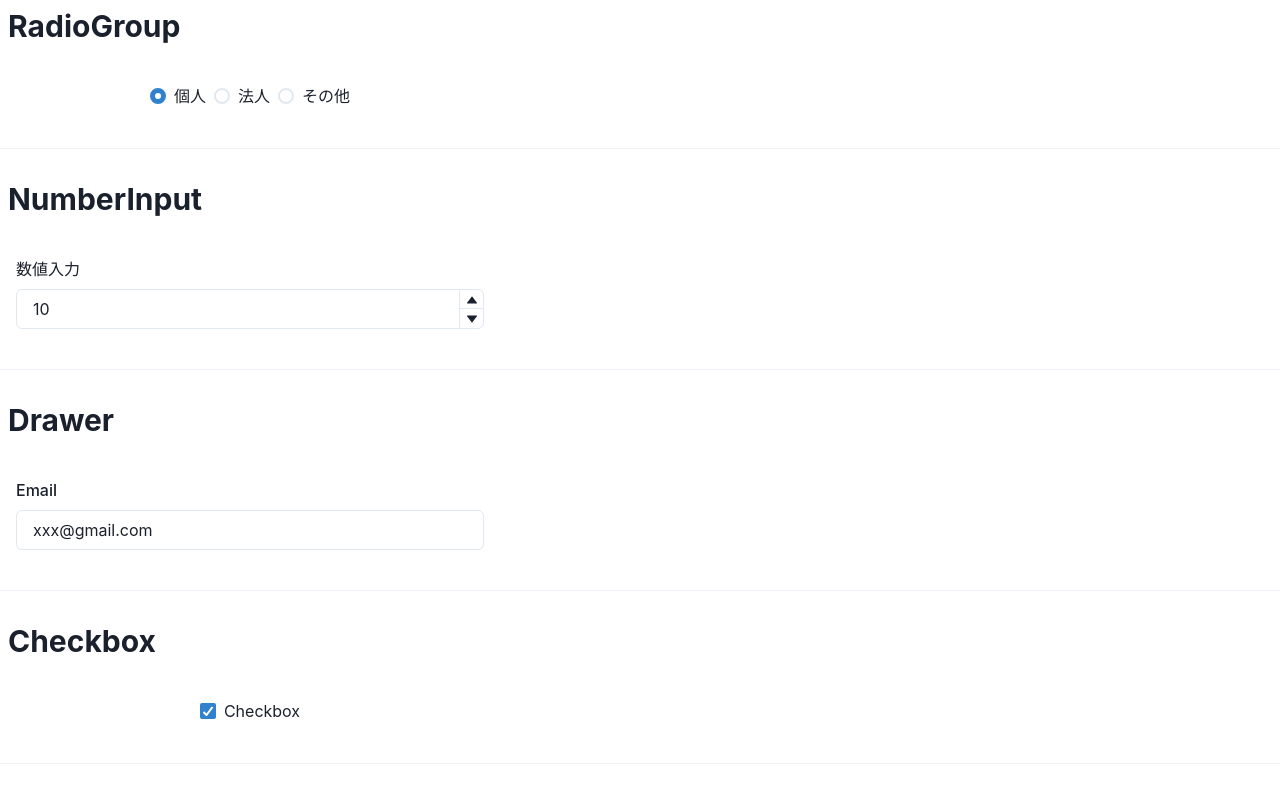
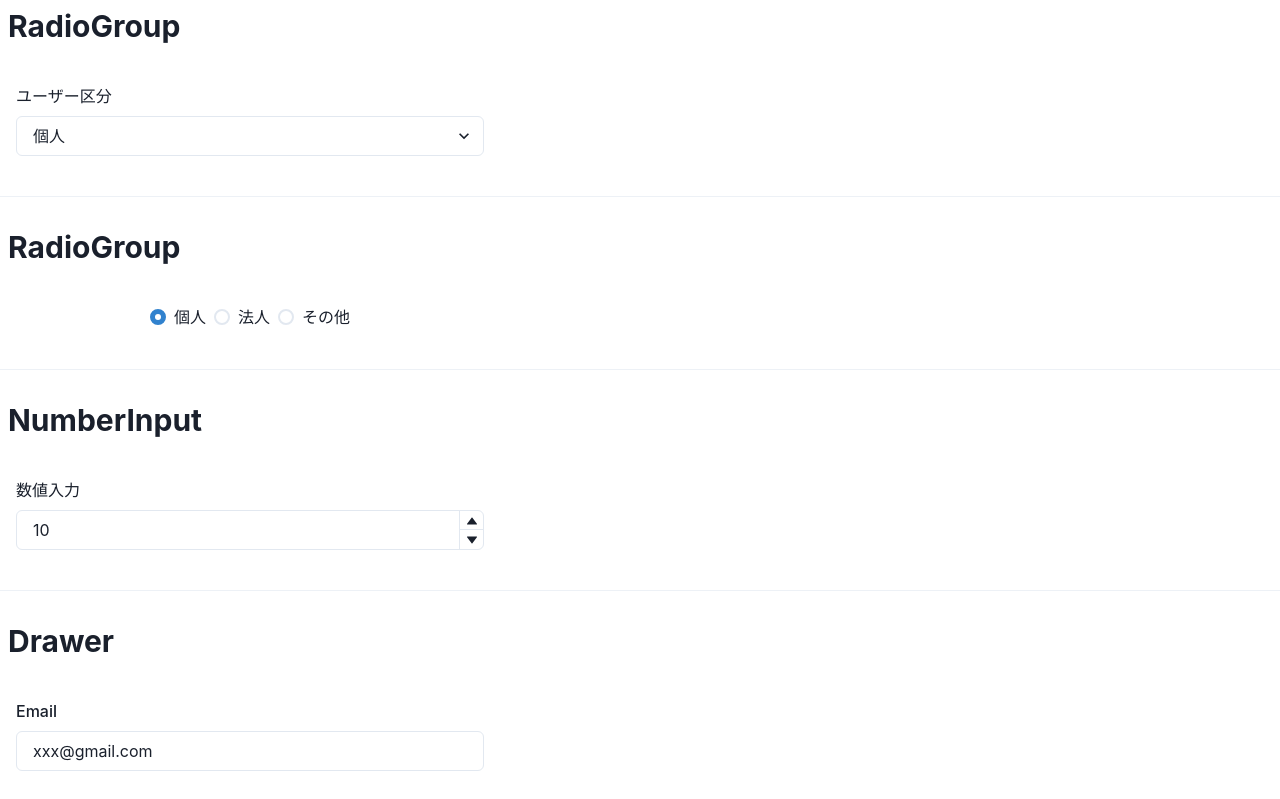
Before and after one commit to nkgrnkgr/testing-library-and-a11y, a React (Vite) app: page / in a window 1280 px wide. Shown: the top 799 px of the page. Built offline with nearby package versions, Linux system fonts and the light colour scheme.

Commit message:
Selectを追加

```diff
--- /dev/null
+++ b/src/components/SelectDisplay/index.tsx
@@ -0,0 +1,33 @@
+import { Center, FormControl, FormLabel, Select } from "@chakra-ui/react";
+import { useState } from "react";
+import { Title } from "../Title";
+
+function Component() {
+  const [value, setValue] = useState("individual");
+  return (
+    <FormControl>
+      <FormLabel>ユーザー区分</FormLabel>
+      <Select
+        placeholder="Select option"
+        defaultValue={value}
+        value={value}
+        onChange={(e) => setValue(e.target.value)}
+      >
+        <option value="individual">個人</option>
+        <option value="corporation">法人</option>
+        <option value="etc">その他</option>
+      </Select>
+    </FormControl>
+  );
+}
+
+export function SelectDisplay() {
+  return (
+    <>
+      <Title>RadioGroup</Title>
+      <Center p={4} w="500px">
+        <Component />
+      </Center>
+    </>
+  );
+}
--- a/src/main.tsx
+++ b/src/main.tsx
@@ -20,6 +20,7 @@
 import { PopoverDisplay } from "./components/PopoverDisplay";
 import { Progressbar } from "./components/Progressbar";
 import { RadioDisplay } from "./components/Radio";
+import { SelectDisplay } from "./components/SelectDisplay";
 import { StatDisplay } from "./components/StatDisplay";
 import { TabAndContents } from "./components/TabAndContents";
 import { TableDisplay } from "./components/Table";
@@ -31,6 +32,7 @@
   <React.StrictMode>
     <Provider>
       <Contents>
+        <SelectDisplay />
         <RadioDisplay />
         <NumberInputDisplay />
         <FormControlDisplay />
```
Also changed, not shown: 1 other file (tests, documents, lock files or other folders).
